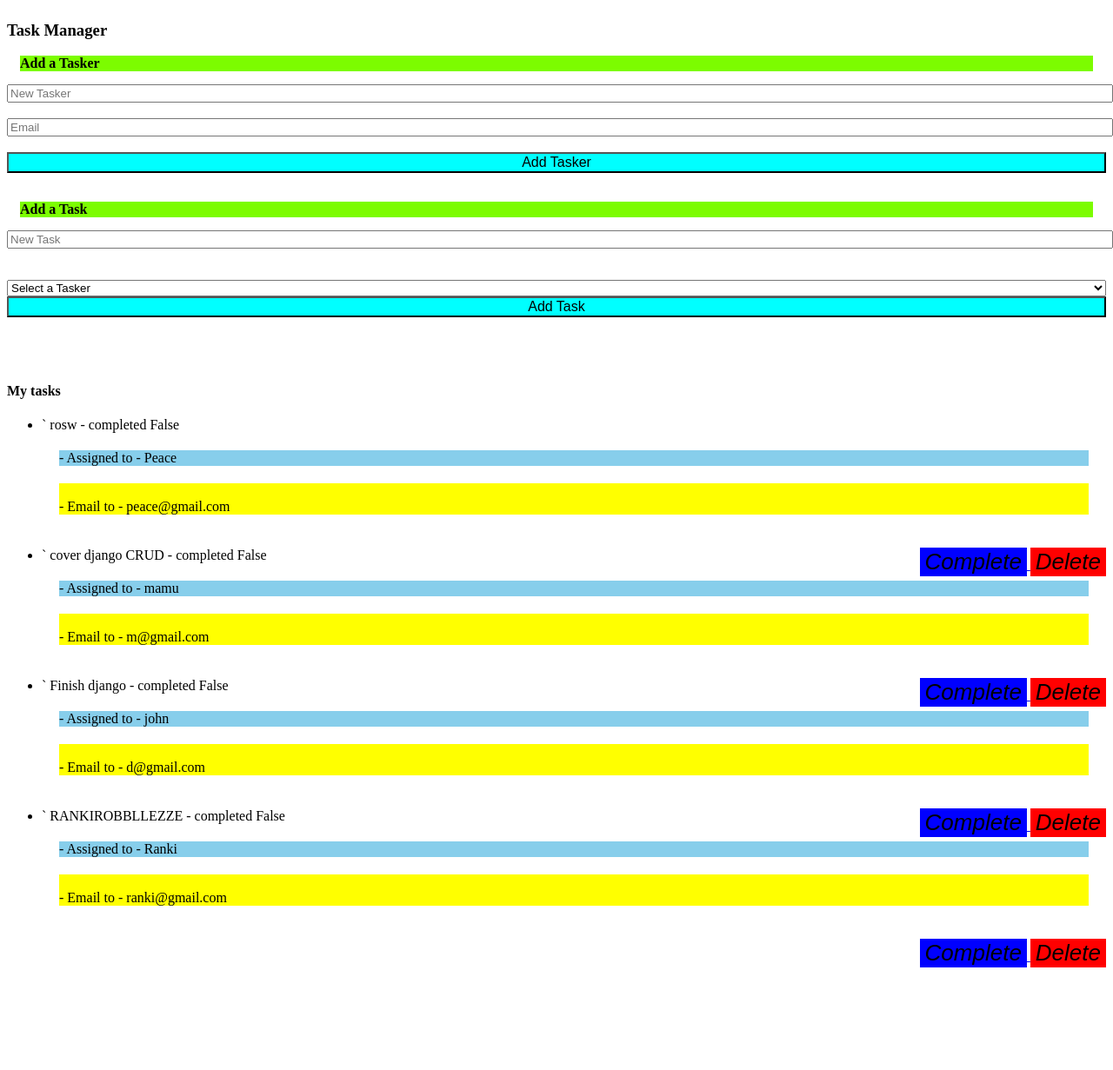
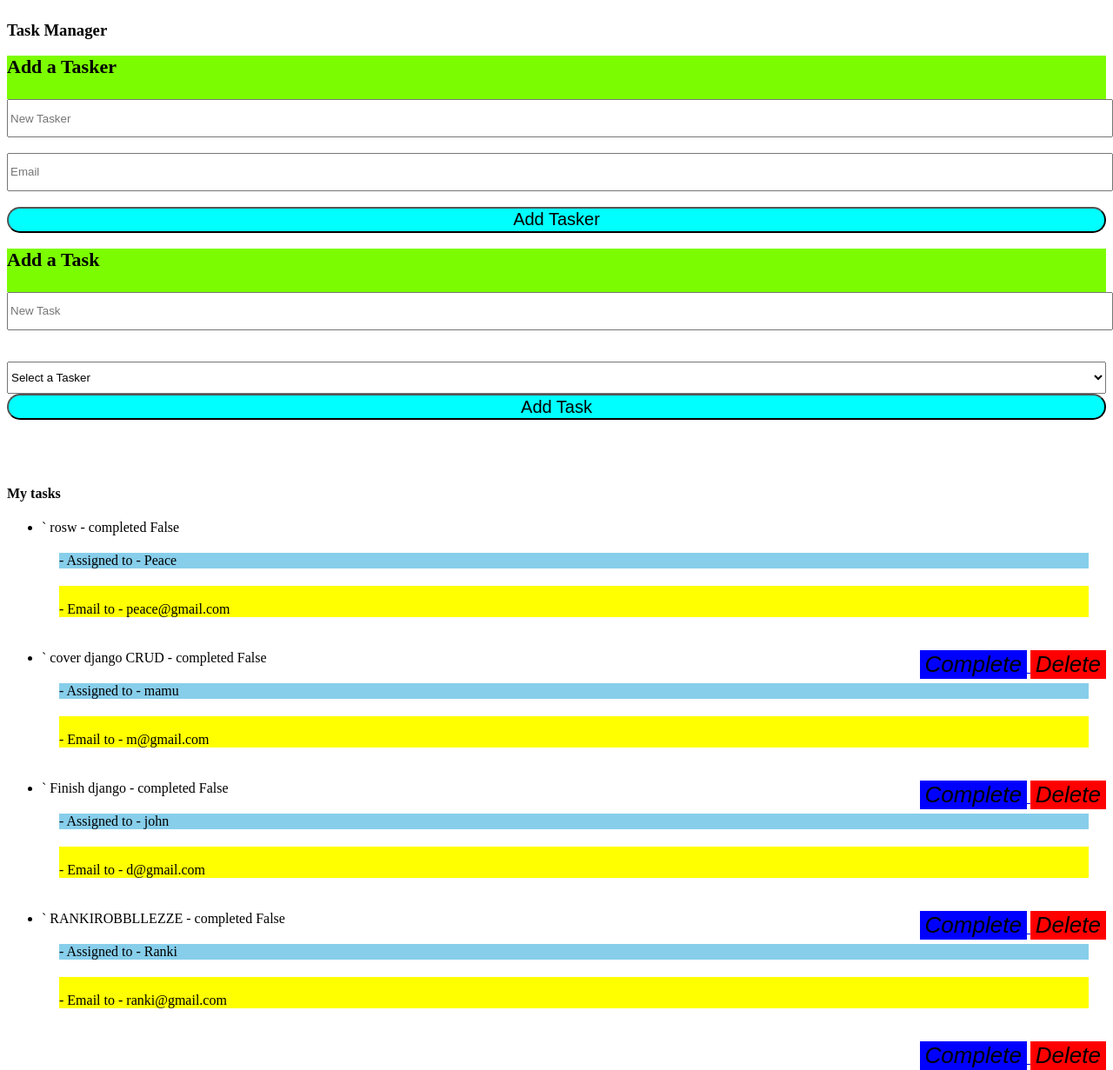
Before and after one commit to Rankirobbllezze/Django-Project, a Django app: page / in a window 1280 px wide. Shown: the part 366-1597 px from the top of the page at 87% size. Before the commit the page ends 1479 px from the top, so only its background shows below. Run offline with Django 5.2, Linux system fonts and the light colour scheme; data comes from the database, SQL or seed files in the repository; both versions use the stored data as it was after the commit.

Commit message:
third commit

```diff
--- a/templates/todolistapp/base.html
+++ b/templates/todolistapp/base.html
@@ -10,13 +10,19 @@
         }
         .task2{
             background-color: aqua;
-            font-size: 16px;
+            font-size: 20px;
+            border-radius: 50px;
+            height: 30px;
+
         }
         .task1{
             background-color: lawngreen;
             border: 10px;
             justify-content: center;
-            margin: 15px;
+            margin: 0;
+            height: 50px;
+            font-size: 22px;
+
         }
         .head{
             align-items: center;
@@ -36,18 +42,27 @@
 
 
         }#span5{
-            border: 10px;
+            border: 50px;
             background-color: yellow;
             display: block;
             margin: 20px;
 
         }
 
+
         .complete{
             border: 10px;
             font-size: 26px;
             font-style: italic;
             background-color: red;
+        }
+        .whole1{
+            border: 40px;
+        }
+        .new{
+            width: 100%;
+            height: 1cm;
+            border-left-style: revert;
         }
 
 
--- a/templates/todolistapp/task_list.html
+++ b/templates/todolistapp/task_list.html
@@ -8,8 +8,8 @@
     <h4 class="task1">Add a Tasker</h4>
     <form action="{%url 'add_tasker'%}" method="post">
           {% csrf_token %}
-    <input type="text" name="user_tasker" placeholder="New Tasker" style="width: 100%" > <br> <br>
-        <input type="email" name="user_email" placeholder="Email" style="width: 100%" > <br> <br>
+    <input type="text" name="user_tasker" placeholder="New Tasker" class="new"  > <br> <br>
+        <input type="email" name="user_email" placeholder="Email" class="new" > <br> <br>
         <span>
             <button type="submit" style="width: 100%" class="task2" >Add Tasker</button >
         </span>
@@ -21,9 +21,9 @@
 {#form: the action attributes indicates the file to process#}
     <form action="{% url 'add_task' %}" method="post">
     {% csrf_token %}
-        <input type="text" name="task" placeholder="New Task" width="50%" style="width: 100%" > <br> <br> <br>
+        <input type="text" name="task" placeholder="New Task" width="50%" class="new" > <br> <br> <br>
 {#        this is the taskers dropdown#}
-        <select name="tasker" style="width: 100%"> <br>
+        <select name="tasker" class="new"> <br>
             <option value="" >Select a Tasker</option>
             {% for tasker in taskers %}
               <option value="{{ tasker.id }}">
@@ -43,6 +43,7 @@
     <br>
 {#    create the list#}
     <h4>My tasks </h4>
+        <span class="whole1">
         <ul>
            {% for task in tasks %}
                <li>`
@@ -81,3 +82,6 @@
         </ul>
 
 {% endblock %}
+
+
+        </span>
```
Also changed, not shown: db.sqlite3.
